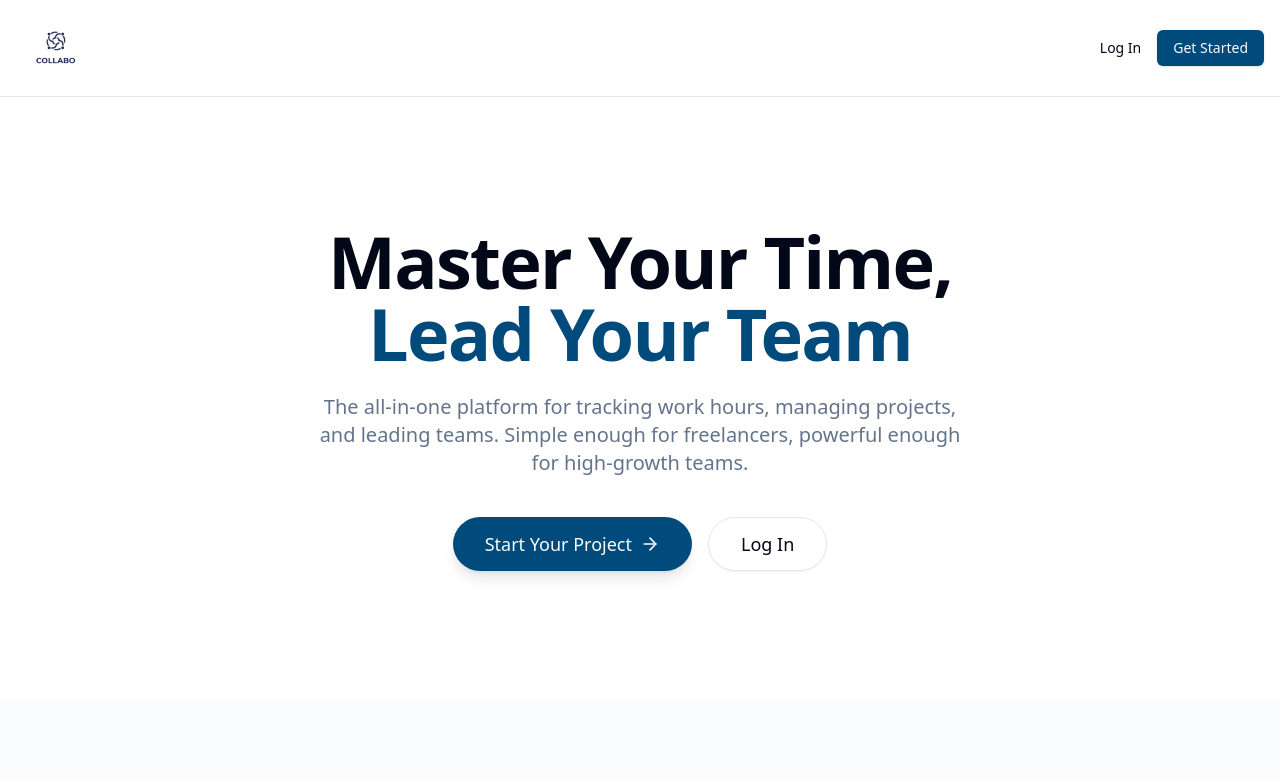
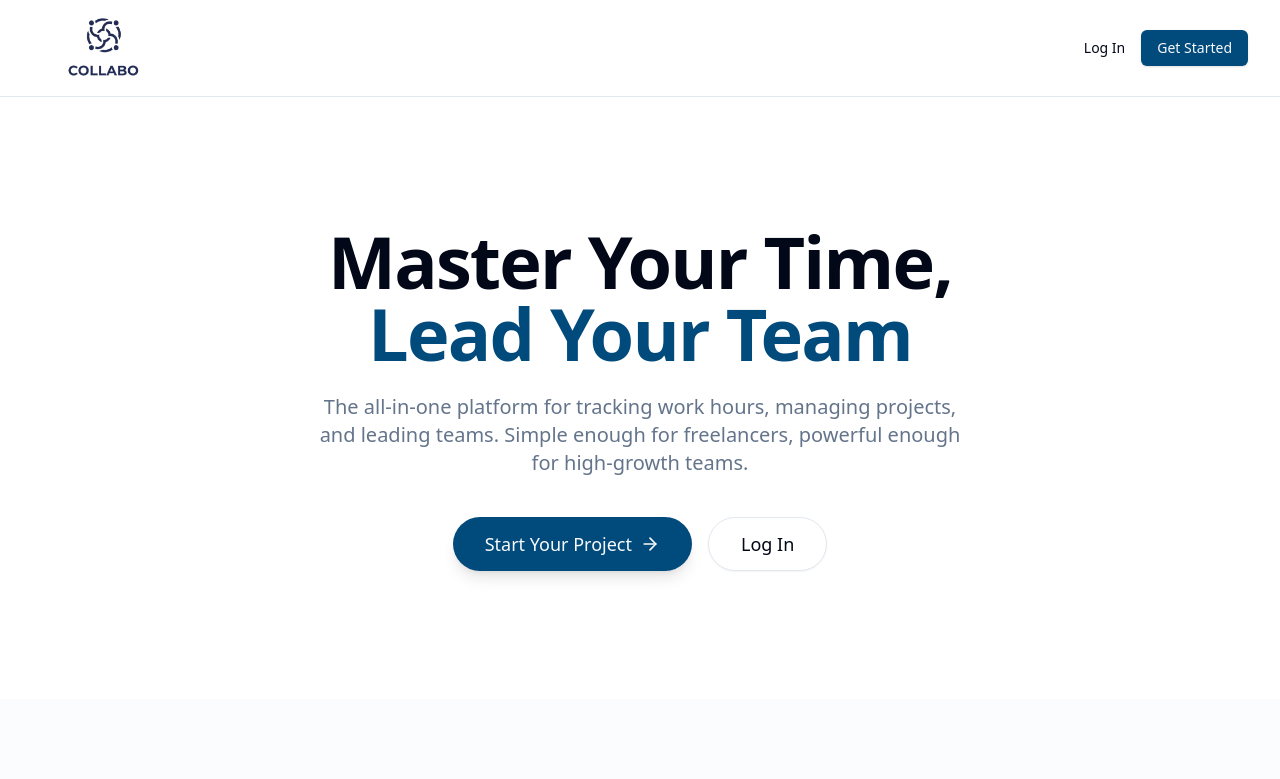
Before and after one commit to AmnonHalili/timetracker, a Next.js app: page / in a window 1280 px wide. Shown: the top 779 px of the page. Built offline with nearby package versions, Linux system fonts and the light colour scheme; no server answers.

Commit message:
Update navbar layout and logo size
Adjusted the navbar container to use full width with updated padding, removed the logo's gap, and increased the logo image dimensions for better visibility.

```diff
--- a/app/page.tsx
+++ b/app/page.tsx
@@ -22,9 +22,9 @@ export default async function Home() {
     <div className="min-h-screen bg-background text-foreground">
       {/* Navbar / Header */}
       <nav className="border-b bg-background/95 backdrop-blur supports-[backdrop-filter]:bg-background/60 sticky top-0 z-50">
-        <div className="container mx-auto px-4 h-24 flex items-center justify-between">
-          <div className="flex items-center gap-2">
-            <Image src="/logo.png?v=2" alt="Collabo Logo" width={200} height={80} className="h-20 w-auto" priority />
+        <div className="w-full px-6 md:px-8 h-24 flex items-center justify-between">
+          <div className="flex items-center">
+            <Image src="/logo.png?v=2" alt="Collabo Logo" width={360} height={144} className="h-36 w-auto" priority />
           </div>
           <div className="flex items-center gap-4">
             <Link href="/login" className="text-sm font-medium hover:text-primary transition-colors">
```
